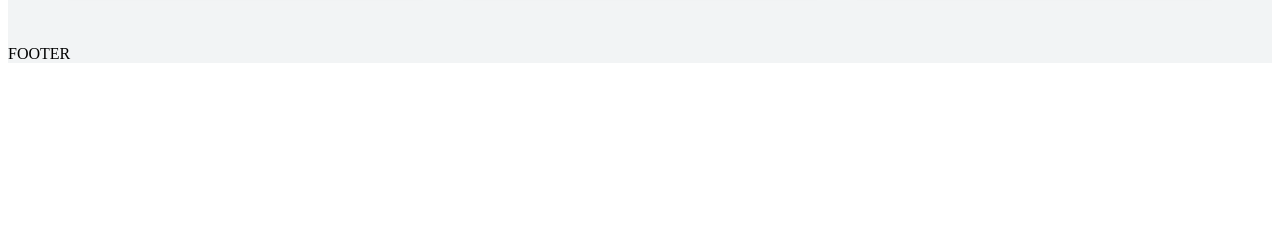
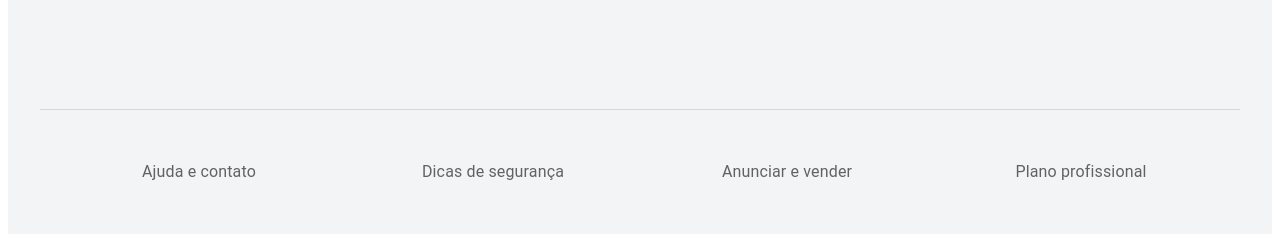
Before and after one commit to Mathbragaa/announcement, a Next.js app: page / in a window 1280 px wide. Shown: the part 811-1050 px from the top of the page. Before the commit the page ends 882 px from the top, so only its background shows below. Built offline with nearby package versions, Linux system fonts and the light colour scheme.

Commit message:
adicionando o footer

```diff
--- a/src/components/Templates/Default.tsx
+++ b/src/components/Templates/Default.tsx
@@ -1,6 +1,7 @@
 import * as React from 'react';
 import { ReactNode } from 'react';
 import Header from '@/layouts/Header/Header';
+import Footer from '@/layouts/Footer/Footer';
 
 
 interface DefaultProps {
@@ -12,7 +13,7 @@
     <>
        <Header/>
         {children}
-       <footer>FOOTER</footer>
+       <Footer/>
     </>
   );
 };
--- /dev/null
+++ b/src/layouts/Footer/Footer.tsx
@@ -0,0 +1,93 @@
+import * as React from 'react';
+import { ReactNode } from 'react'
+import {
+    Container,
+    Grid,
+    Box,
+    Typography,
+} from '@mui/material';
+
+import Link from 'next/link';
+import themeDefault from '@/components/Theme/theme';
+
+
+  export default function Footer () {
+
+
+    return (
+      <Container
+        maxWidth="lg"
+        component="footer"
+        sx={{
+            borderTop:`1px solid ${themeDefault.palette.divider}`,
+            mt:8,
+            pt:3,
+            pb:3,
+            [themeDefault.breakpoints.up('sm')]:{
+                pt:6,
+                pb:6,
+            }
+
+        }}
+        >
+        <Grid container spacing={3} >
+            <Grid item xs={6} sm={3}>
+                <Box textAlign="center">
+                    <Link
+                        href="#"
+                        passHref
+                        style={{
+                        color: 'inherit',
+                        textDecoration: 'inherit',
+                        }}
+                    >
+                        <Typography color="textSecondary" variant="subtitle1">Ajuda e contato</Typography>
+                    </Link>
+                </Box>
+            </Grid>
+            <Grid item xs={6} sm={3}>
+                <Box textAlign="center">
+                    <Link
+                        href="#"
+                        passHref
+                        style={{
+                        color: 'inherit',
+                        textDecoration: 'inherit',
+                        }}
+                    >
+                        <Typography color="textSecondary" variant="subtitle1">Dicas de segurança</Typography>
+                    </Link>
+                </Box>
+            </Grid>
+            <Grid item xs={6} sm={3}>
+                <Box textAlign="center">
+                    <Link
+                        href="#"
+                        passHref
+                        style={{
+                        color: 'inherit',
+                        textDecoration: 'inherit',
+                        }}
+                    >
+                        <Typography color="textSecondary" variant="subtitle1">Anunciar e vender</Typography>
+                    </Link>
+                </Box>
+            </Grid>
+            <Grid item xs={6} sm={3}>
+                <Box textAlign="center">
+                    <Link
+                        href="#"
+                        passHref
+                        style={{
+                        color: 'inherit',
+                        textDecoration: 'inherit',
+                        }}
+                    >
+                        <Typography color="textSecondary" variant="subtitle1">Plano profissional</Typography>
+                    </Link>
+                </Box>
+            </Grid>
+        </Grid>
+      </Container>
+    );
+  };
```
